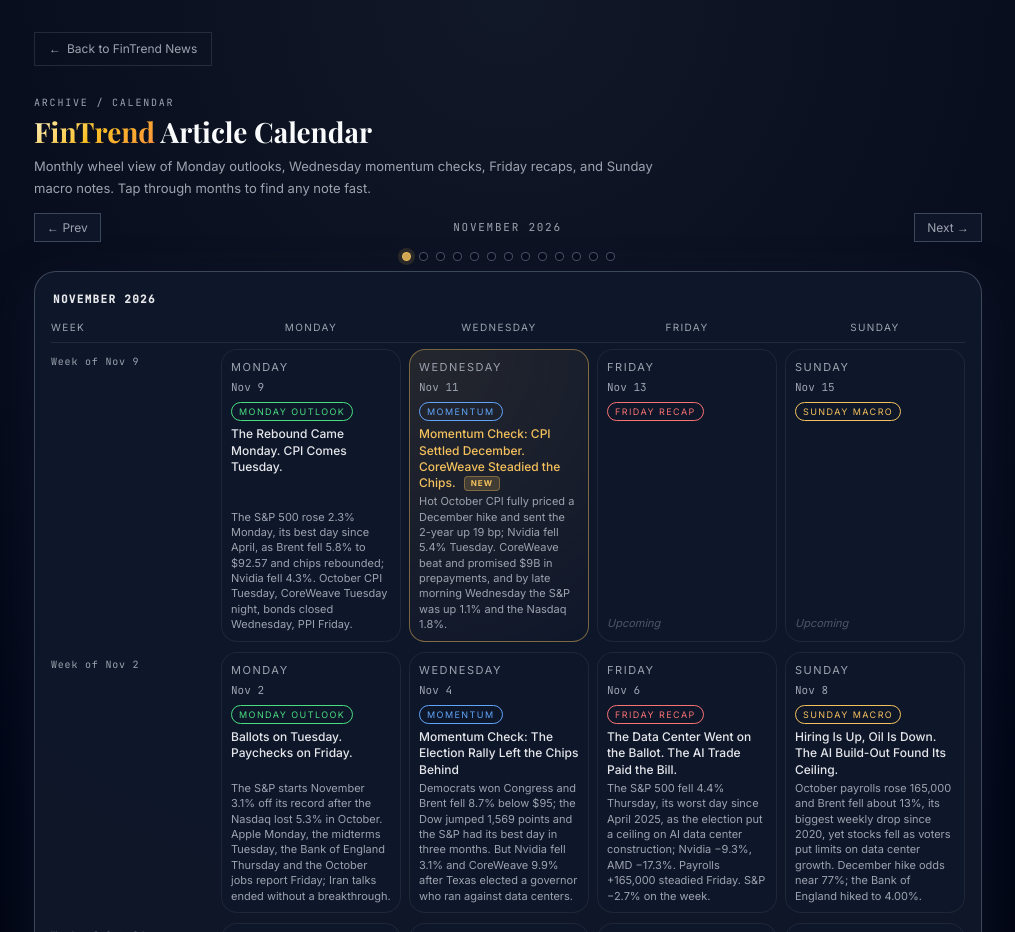
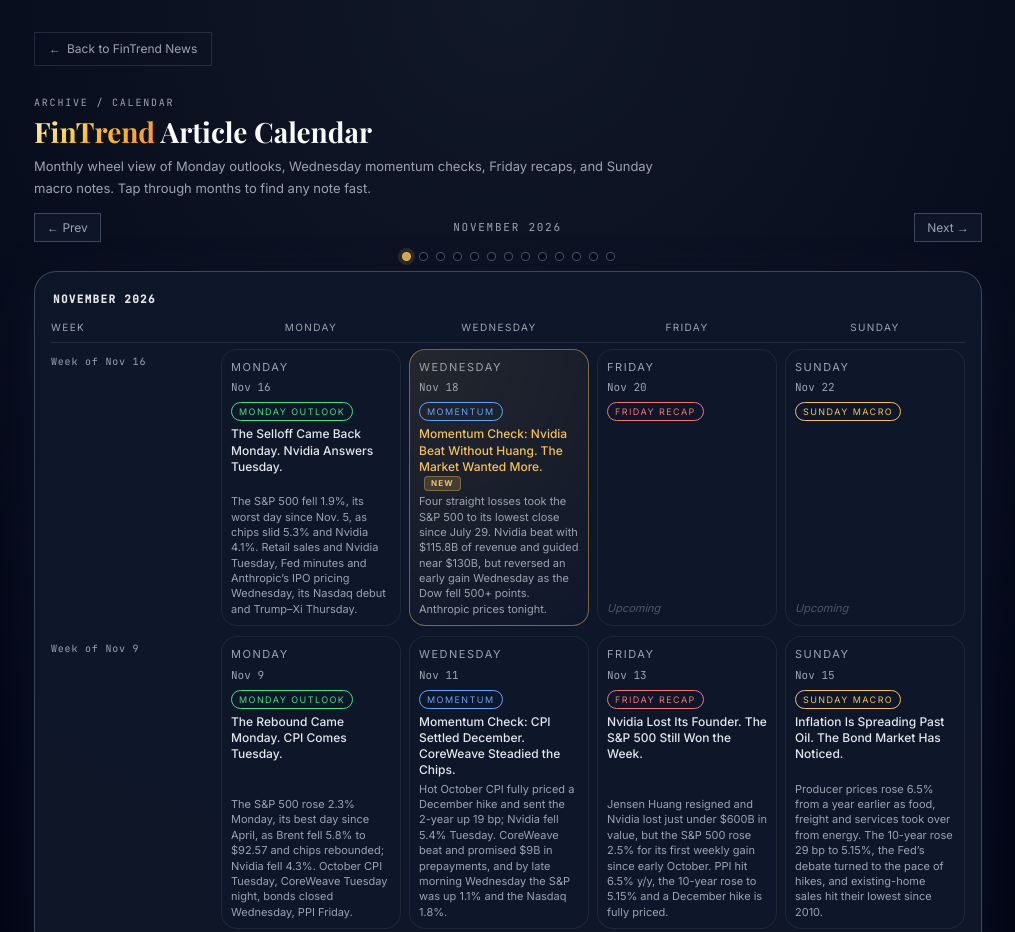
Before and after one commit to minnehanjames-hub/FinTrend_News, a plain HTML site: page archive.html in a window 1280 px wide. Shown: the top 932 px of the page, without its empty margins (132-1147 px from the left). Drawn offline with nearby package versions, Linux system fonts and the light colour scheme; a web font is replaced by a local one.

Commit message:
Add calendar entries for November 16 and 18

```diff
--- a/archive.html
+++ b/archive.html
@@ -102,6 +102,49 @@
               <div>Monday</div><div>Wednesday</div><div>Friday</div><div>Sunday</div>
             </div>
 
+            <!-- WEEK OF NOVEMBER 16 -->
+            <div class="calendar-row">
+              <div class="week-label">Week of Nov 16</div>
+
+              <div class="day-cell has-note">
+                <div>
+                  <div class="day-label">Monday</div>
+                  <div class="day-date">Nov 16</div>
+                  <span class="tag-pill tag-monday">Monday Outlook</span>
+                  <a href="articles/2026-11-16-monday.html" class="day-link">The Selloff Came Back Monday. Nvidia Answers Tuesday.</a>
+                </div>
+                <div class="day-meta">The S&amp;P 500 fell 1.9%, its worst day since Nov. 5, as chips slid 5.3% and Nvidia 4.1%. Retail sales and Nvidia Tuesday, Fed minutes and Anthropic&rsquo;s IPO pricing Wednesday, its Nasdaq debut and Trump&ndash;Xi Thursday.</div>
+              </div>
+
+              <div class="day-cell has-note latest">
+                <div>
+                  <div class="day-label">Wednesday</div>
+                  <div class="day-date">Nov 18</div>
+                  <span class="tag-pill tag-wednesday">Momentum</span>
+                  <a href="articles/2026-11-18-wednesday.html" class="day-link">Momentum Check: Nvidia Beat Without Huang. The Market Wanted More. <span class="new-badge">New</span></a>
+                </div>
+                <div class="day-meta">Four straight losses took the S&amp;P 500 to its lowest close since July 29. Nvidia beat with $115.8B of revenue and guided near $130B, but reversed an early gain Wednesday as the Dow fell 500+ points. Anthropic prices tonight.</div>
+              </div>
+
+              <div class="day-cell">
+                <div>
+                  <div class="day-label">Friday</div>
+                  <div class="day-date">Nov 20</div>
+                  <span class="tag-pill tag-friday">Friday Recap</span>
+                </div>
+                <div class="empty-note">Upcoming</div>
+              </div>
+
+              <div class="day-cell">
+                <div>
+                  <div class="day-label">Sunday</div>
+                  <div class="day-date">Nov 22</div>
+                  <span class="tag-pill tag-sunday">Sunday Macro</span>
+                </div>
+                <div class="empty-note">Upcoming</div>
+              </div>
+            </div>
+
             <!-- WEEK OF NOVEMBER 9 -->
             <div class="calendar-row">
               <div class="week-label">Week of Nov 9</div>
@@ -116,32 +159,34 @@
                 <div class="day-meta">The S&amp;P 500 rose 2.3% Monday, its best day since April, as Brent fell 5.8% to $92.57 and chips rebounded; Nvidia fell 4.3%. October CPI Tuesday, CoreWeave Tuesday night, bonds closed Wednesday, PPI Friday.</div>
               </div>
 
-              <div class="day-cell has-note latest">
+              <div class="day-cell has-note">
                 <div>
                   <div class="day-label">Wednesday</div>
                   <div class="day-date">Nov 11</div>
                   <span class="tag-pill tag-wednesday">Momentum</span>
-                  <a href="articles/2026-11-11-wednesday.html" class="day-link">Momentum Check: CPI Settled December. CoreWeave Steadied the Chips. <span class="new-badge">New</span></a>
+                  <a href="articles/2026-11-11-wednesday.html" class="day-link">Momentum Check: CPI Settled December. CoreWeave Steadied the Chips.</a>
                 </div>
                 <div class="day-meta">Hot October CPI fully priced a December hike and sent the 2-year up 19 bp; Nvidia fell 5.4% Tuesday. CoreWeave beat and promised $9B in prepayments, and by late morning Wednesday the S&amp;P was up 1.1% and the Nasdaq 1.8%.</div>
               </div>
 
-              <div class="day-cell">
+              <div class="day-cell has-note">
                 <div>
                   <div class="day-label">Friday</div>
                   <div class="day-date">Nov 13</div>
                   <span class="tag-pill tag-friday">Friday Recap</span>
-                </div>
-                <div class="empty-note">Upcoming</div>
-              </div>
-
-              <div class="day-cell">
+                  <a href="articles/2026-11-13-friday.html" class="day-link">Nvidia Lost Its Founder. The S&amp;P 500 Still Won the Week.</a>
+                </div>
+                <div class="day-meta">Jensen Huang resigned and Nvidia lost just under $600B in value, but the S&amp;P 500 rose 2.5% for its first weekly gain since early October. PPI hit 6.5% y/y, the 10-year rose to 5.15% and a December hike is fully priced.</div>
+              </div>
+
+              <div class="day-cell has-note">
                 <div>
                   <div class="day-label">Sunday</div>
                   <div class="day-date">Nov 15</div>
                   <span class="tag-pill tag-sunday">Sunday Macro</span>
-                </div>
-                <div class="empty-note">Upcoming</div>
+                  <a href="articles/2026-11-15-sunday.html" class="day-link">Inflation Is Spreading Past Oil. The Bond Market Has Noticed.</a>
+                </div>
+                <div class="day-meta">Producer prices rose 6.5% from a year earlier as food, freight and services took over from energy. The 10-year rose 29 bp to 5.15%, the Fed&rsquo;s debate turned to the pace of hikes, and existing-home sales hit their lowest since 2010.</div>
               </div>
             </div>
 
```
